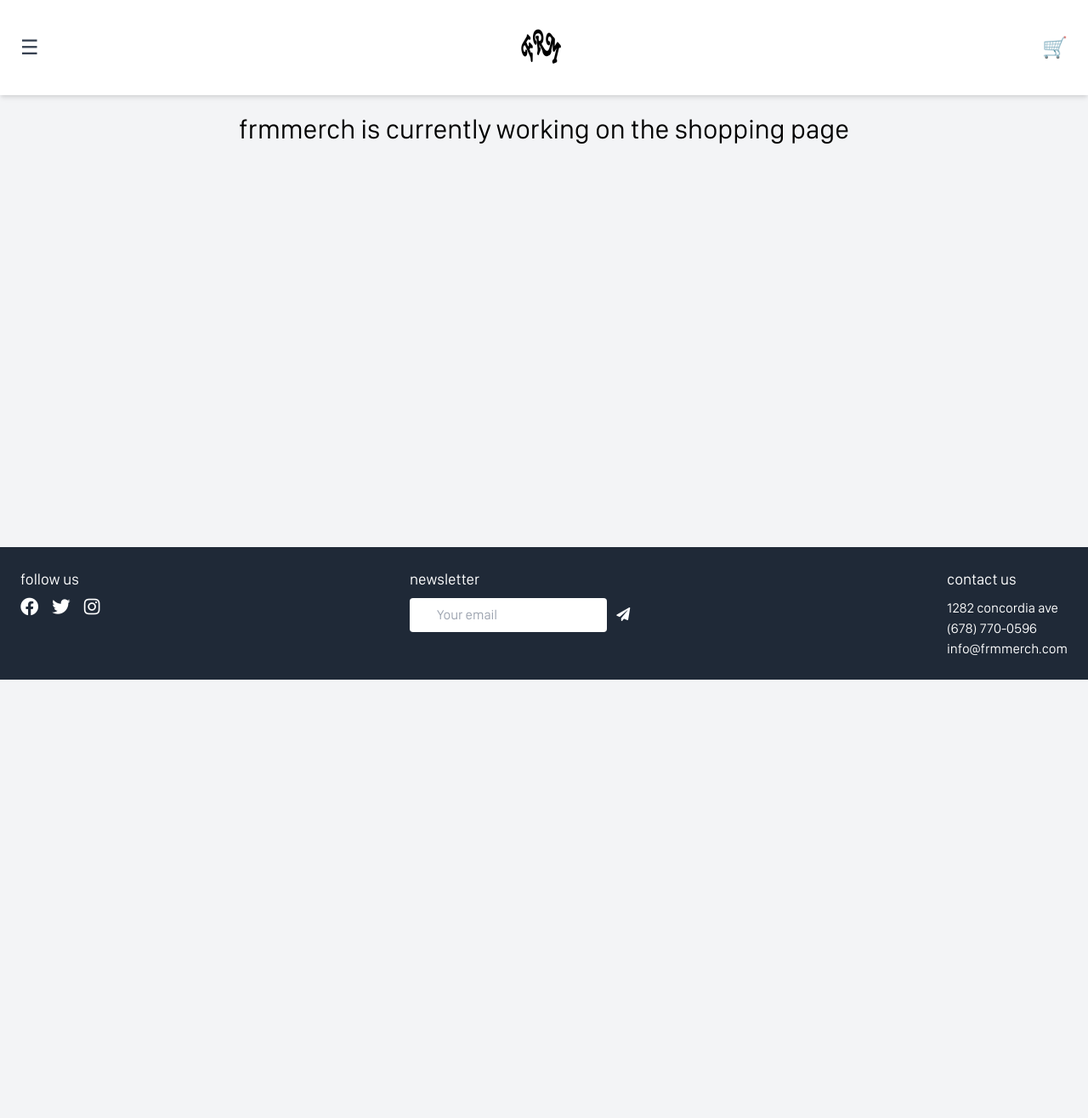
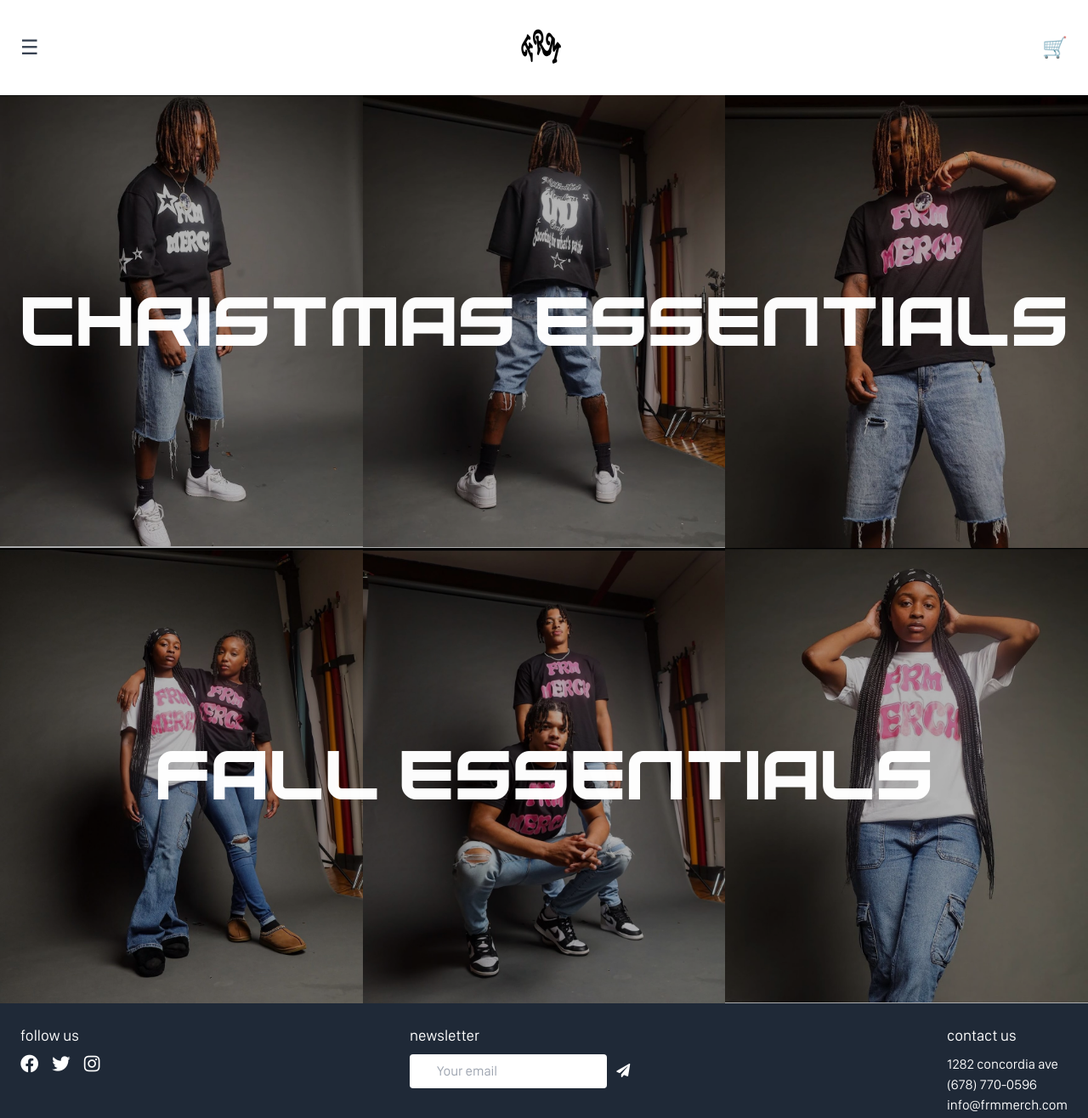
Before and after one commit to aarnav1729/frmmerch, a plain HTML site: page shop.html in a window 1280 px wide. Shown: the whole page at 85% size. Before the commit the page ends 800 px from the top, so only its background shows below. Drawn offline with nearby package versions, Linux system fonts and the light colour scheme.

Commit message:
customised collections on shop.html page

```diff
--- a/shop.html
+++ b/shop.html
@@ -10,6 +10,17 @@
     <link rel="stylesheet" href="https://cdnjs.cloudflare.com/ajax/libs/font-awesome/5.15.4/css/all.min.css">
     <link href="https://cdn.jsdelivr.net/npm/tailwindcss@2.2.16/dist/tailwind.min.css" rel="stylesheet">
     <link rel="stylesheet" href="styles.css">
+
+    <style>
+        *{
+            margin: 0;
+            padding: 0;
+        }
+        body {
+            margin: 0;
+            border:0;
+        }
+    </style>
 </head>
 
 <body class="bg-gray-100">
@@ -35,7 +46,37 @@
         </ul>
     </nav>
 
-    <h1>frmmerch is currently working on the shopping page</h1>
+    <div class = "relative">
+        <div class="flex">
+            <a href="link1.html">
+                <img src="product_1.jpg" alt="Image 1">
+            </a>
+            <a href="link2.html">
+                <img src="product_2.jpg" alt="Image 2">
+            </a>
+            <a href="link3.html">
+                <img src="product_3.jpg" alt="Image 3">
+            </a>
+
+            <span class="absolute top-0 left-0 w-full h-full flex items-center justify-center text-3xl text-white bg-black bg-opacity-30">Christmas Essentials</span>
+        </div>
+    </div>
+
+    <div class = "relative">
+        <div class="flex">
+            <a href="link1.html">
+                <img src="product_4.jpg" alt="Image 1">
+            </a>
+            <a href="link2.html">
+                <img src="product_5.jpg" alt="Image 2">
+            </a>
+            <a href="link3.html">
+                <img src="product_11.jpg" alt="Image 3">
+            </a>
+
+            <span class="absolute top-0 left-0 w-full h-full flex items-center justify-center text-3xl text-white bg-black bg-opacity-30">Fall Essentials</span>
+        </div>
+    </div>
 
     <script src="main.js"></script>
 
--- a/styles.css
+++ b/styles.css
@@ -1,6 +1,13 @@
 @font-face {
     font-family: 'San Francisco Display';
     src: url('sanfranciscodisplay-regular-webfont.woff') format('woff');
+    font-weight: normal;
+    font-style: normal;
+}
+
+@font-face {
+    font-family: 'United Kingdom';
+    src: url('united-kingdom/United Kingdom DEMO.otf') format('opentype');
     font-weight: normal;
     font-style: normal;
 }
@@ -10,6 +17,17 @@ html {
 }
 header, footer {
     font-weight:400;
+}
+
+.absolute {
+    font-family: 'United Kingdom', sans-serif;
+    font-size: 5em;
+    opacity: 0.99;
+    z-index: 0;
+}
+
+nav {
+    z-index: 1;
 }
 
 footer {
```
Also changed, not shown: united-kingdom/United Kingdom DEMO.otf (added), united-kingdom/United Kingdom II.png (added), united-kingdom/United Kingdom glyph map CYR GRK.png (added), united-kingdom/United Kingdom glyph map.png (added), united-kingdom/readme.txt (added), 1 other file.
